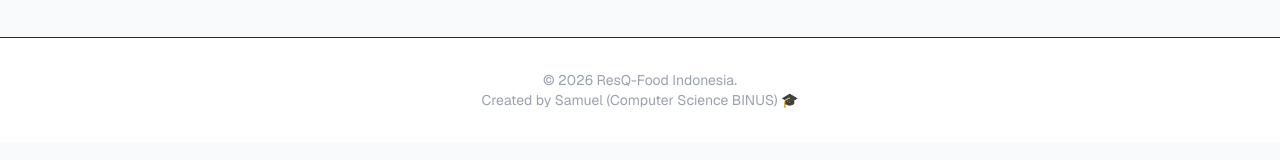
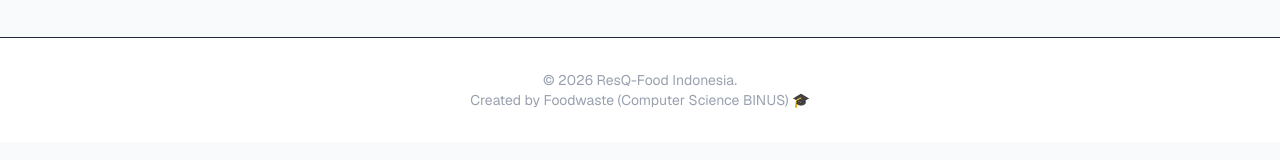
Before and after one commit to SAMUEL71444/softeng-Finpro-foodwaste, a Next.js app in the folder foodwaste/: page / in a window 1280 px wide. Shown: the part 518-678 px from the top of the page. Built offline with nearby package versions, Linux system fonts and the light colour scheme; no server answers; the database is empty.

Commit message:
ubah nama

```diff
--- a/foodwaste/src/app/page.js
+++ b/foodwaste/src/app/page.js
@@ -252,7 +252,7 @@
         <span className="max-w-0 overflow-hidden group-hover:max-w-xs transition-all duration-500 whitespace-nowrap font-bold text-sm">Lapor / Bantuan</span>
       </a>
 
-      <footer className="bg-white border-t mt-10 py-8 text-center"><p className="text-gray-400 text-sm">© 2026 ResQ-Food Indonesia.<br/>Created by Samuel (Computer Science BINUS) 🎓</p></footer>
+      <footer className="bg-white border-t mt-10 py-8 text-center"><p className="text-gray-400 text-sm">© 2026 ResQ-Food Indonesia.<br/>Created by Foodwaste (Computer Science BINUS) 🎓</p></footer>
     </main>
   )
 }
```
